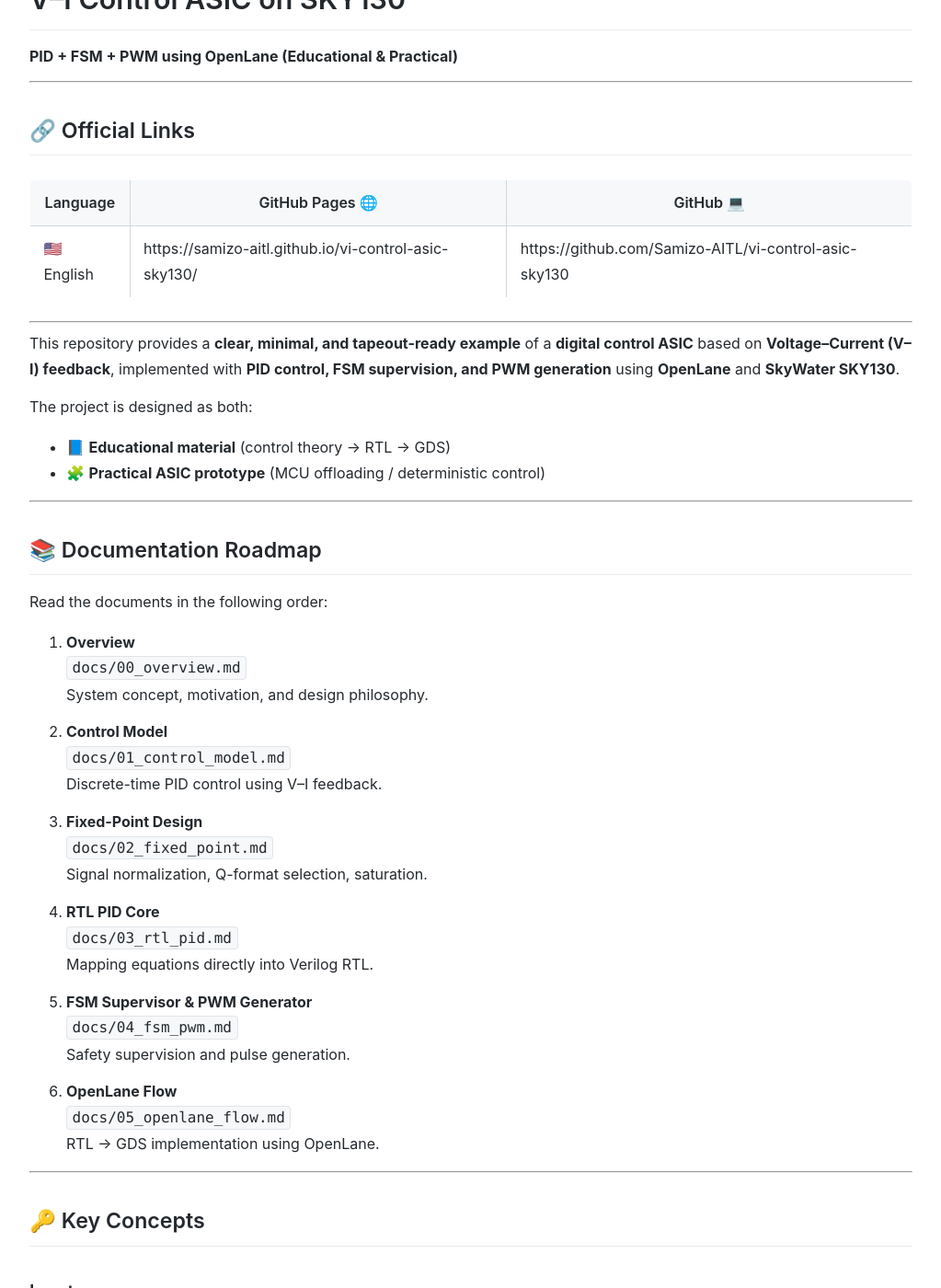
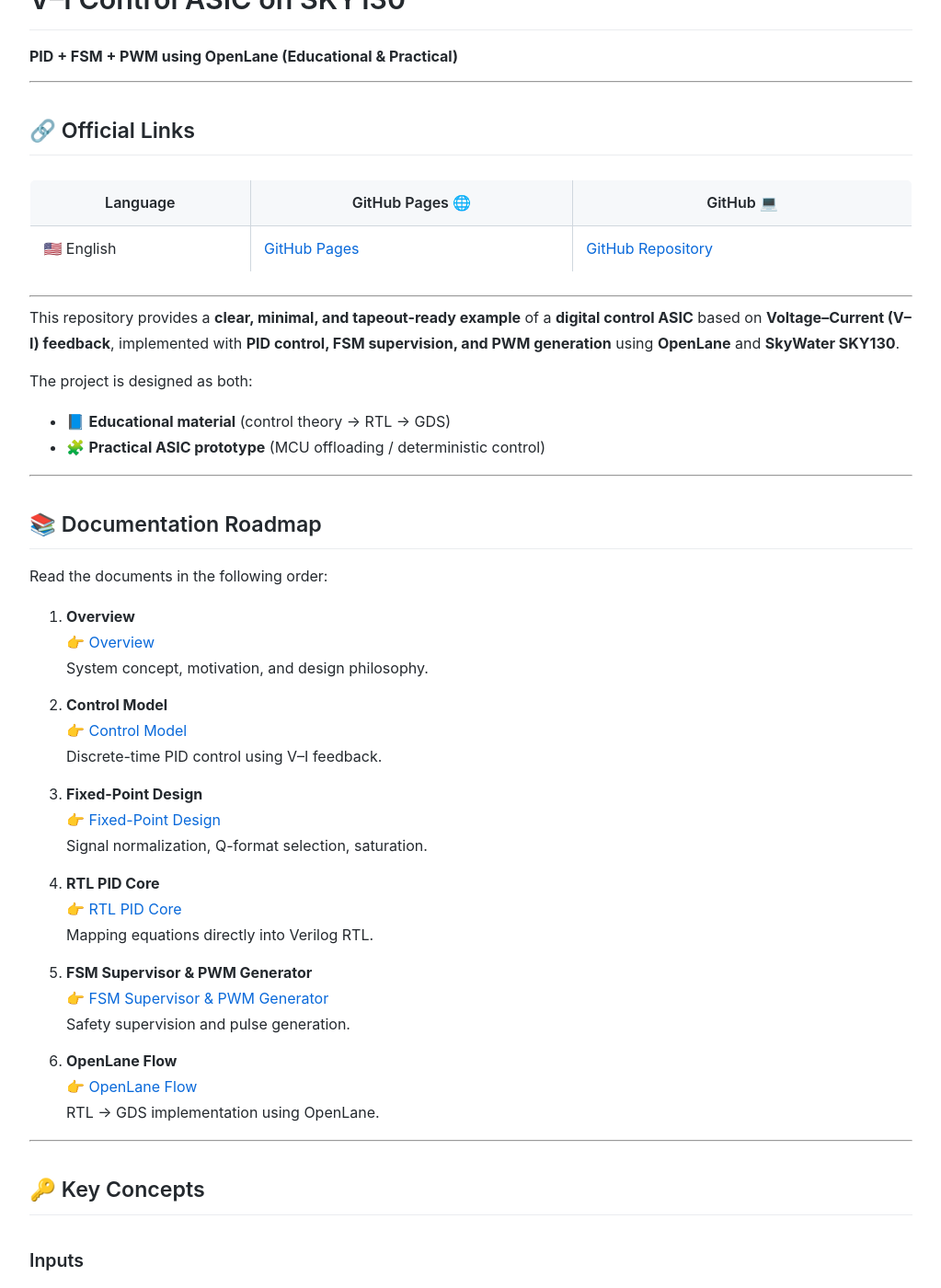
Before and after one commit to Samizo-AITL/vi-control-asic-sky130, a Jekyll site: the page built from index.md, in a window 1280 px wide and 1400 px high, scrolled down 291 px. Shown: the whole window at 92% size, without its empty margins (128-1151 px from the left). Built offline with Jekyll 4.4.1, drawn with Linux system fonts in a browser that asks for light colours; some of the changed text lies outside the part shown.

Commit message:
Update index.md

```diff
--- a/index.md
+++ b/index.md
@@ -13,7 +13,7 @@ nav_order: 1
 
 | Language | GitHub Pages 🌐 | GitHub 💻 |
 |----------|----------------|-----------|
-| 🇺🇸 English | https://samizo-aitl.github.io/vi-control-asic-sky130/ | https://github.com/Samizo-AITL/vi-control-asic-sky130 |
+| 🇺🇸 English | [GitHub Pages](https://samizo-aitl.github.io/vi-control-asic-sky130/) | [GitHub Repository](https://github.com/Samizo-AITL/vi-control-asic-sky130) |
 
 ---
 
@@ -34,27 +34,27 @@ The project is designed as both:
 Read the documents in the following order:
 
 1. **Overview**
-   `docs/00_overview.md`
+   👉 [Overview](00_overview.md)
    System concept, motivation, and design philosophy.
 
 2. **Control Model**
-   `docs/01_control_model.md`
+   👉 [Control Model](01_control_model.md)
    Discrete-time PID control using V–I feedback.
 
 3. **Fixed-Point Design**
-   `docs/02_fixed_point.md`
+   👉 [Fixed-Point Design](02_fixed_point.md)
    Signal normalization, Q-format selection, saturation.
 
 4. **RTL PID Core**
-   `docs/03_rtl_pid.md`
+   👉 [RTL PID Core](03_rtl_pid.md)
    Mapping equations directly into Verilog RTL.
 
 5. **FSM Supervisor & PWM Generator**
-   `docs/04_fsm_pwm.md`
+   👉 [FSM Supervisor & PWM Generator](04_fsm_pwm.md)
    Safety supervision and pulse generation.
 
 6. **OpenLane Flow**
-   `docs/05_openlane_flow.md`
+   👉 [OpenLane Flow](05_openlane_flow.md)
    RTL → GDS implementation using OpenLane.
 
 ---
@@ -154,9 +154,8 @@ This project is suitable for:
 **Shinichi Samizo**
 M.S. in Electrical and Electronic Engineering, Shinshu University
 Former Engineer at Seiko Epson Corporation
-Expertise: Logic, memory, high-voltage mixed-signal, industrial control
 
-GitHub: https://github.com/Samizo-AITL
+GitHub: [https://github.com/Samizo-AITL](https://github.com/Samizo-AITL)
 
 ---
 
```
